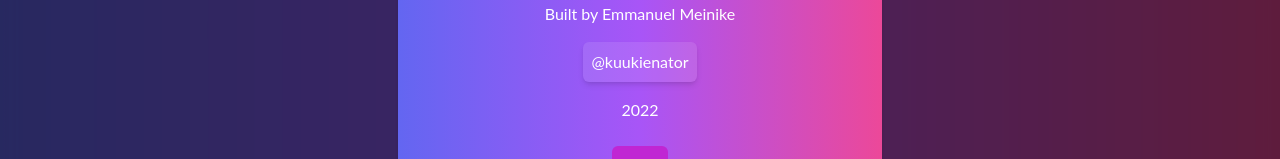
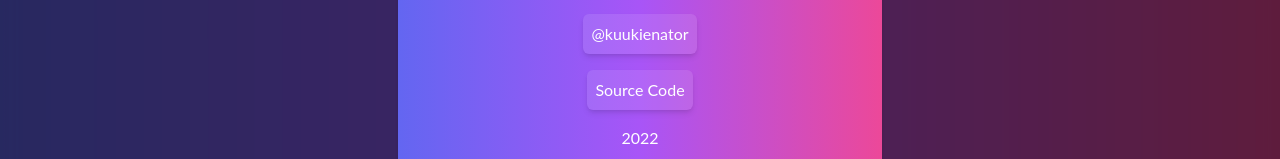
Before and after one commit to kuukienator/music-recommender, a Next.js app: page / in a window 1280 px wide. Both pictures are taken after a click on the icon 217 px from the left and 12 px from the top of the page. Shown: the part 496-655 px from the top of the page. Built offline with nearby package versions, Linux system fonts and the light colour scheme; no server answers.

Commit message:
add link to source in info overlay

```diff
--- a/components/InformationOverlay.tsx
+++ b/components/InformationOverlay.tsx
@@ -24,6 +24,14 @@ const InformationOverlay: VFC<Props> = ({ onClose }) => (
             >
                 @kuukienator
             </a>
+            <a
+                href="https://github.com/kuukienator/music-recommender"
+                target="_blank"
+                rel="noreferrer"
+                className="bg-white bg-opacity-10 p-2 cursor-pointer shadow-md rounded-md hover:bg-opacity-30"
+            >
+                Source Code
+            </a>
             <p>2022</p>
         </div>
     </Overlay>
```
